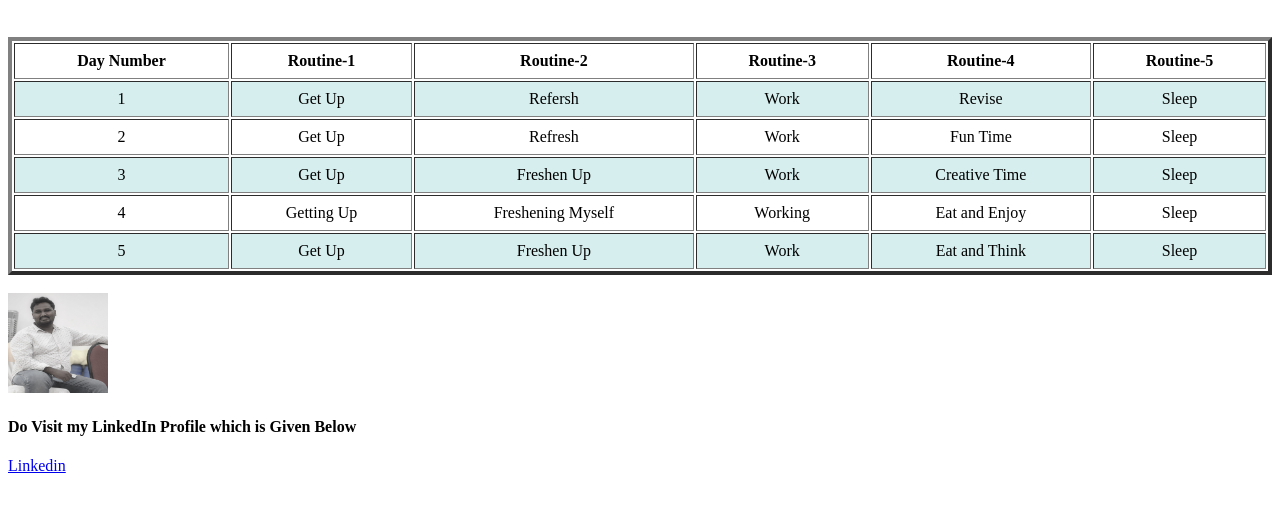
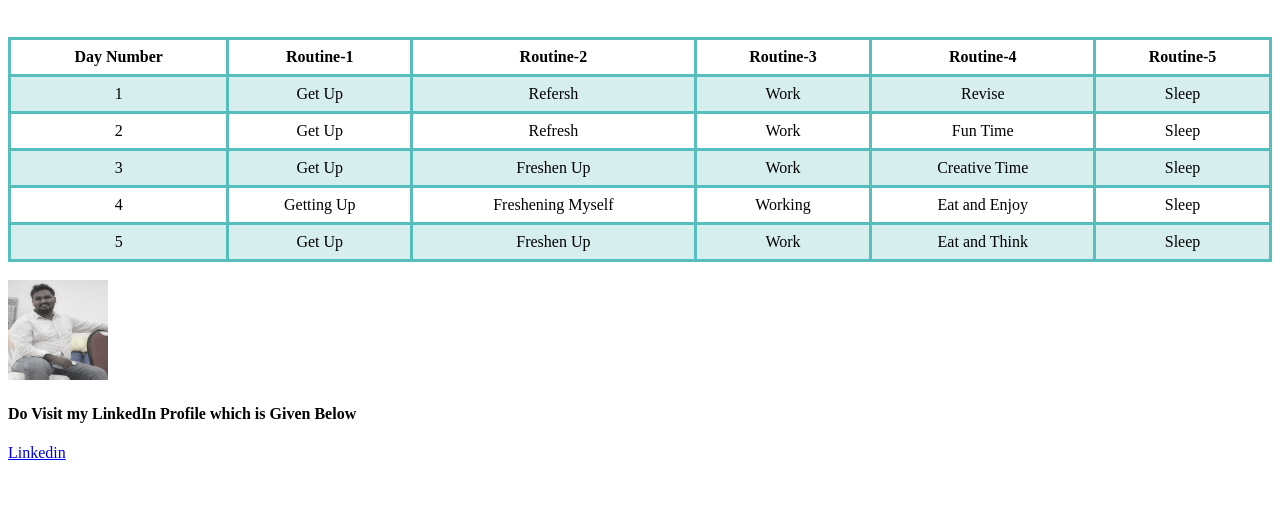
Before and after one commit to ping20ms/Table-Example, a plain HTML site: page index.html in a window 1280 px wide. Shown: the part 61-570 px from the top of the page. Drawn offline with Linux system fonts and the light colour scheme.

Commit message:
Third Commit

```diff
--- a/index.html
+++ b/index.html
@@ -8,11 +8,17 @@
 </head>
 <style>
     table{
+        border-collapse: collapse;
         width: 100%;
     }
     th, td {
   text-align: center;
   padding: 8px;
+  border-style: solid;
+  border-color: #57bebe;
+}
+tr {
+  border-bottom: 1px solid #ddd;
 }
 
 tr:nth-child(even) {
@@ -21,7 +27,7 @@ tr:nth-child(even) {
 </style>
 <body>
     <h1 align="center">Time Table</h1><br>
-   <table border="4" align="center">
+   <table align="center">
     <tr>
         <th>Day Number</th>
         <th>Routine-1</th>
```
